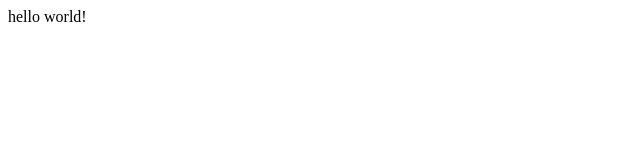
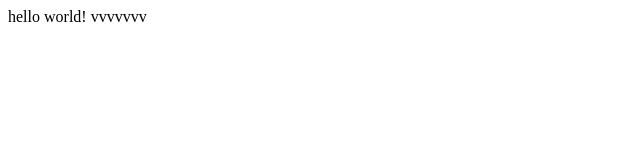
Before and after one commit to ifci/ifci, a plain HTML site: page index.html in a window 1280 px wide. Shown: the full height of the page, 0-640 px from the left. Drawn offline with Linux system fonts and the light colour scheme.

Commit message:
2015-2-1的第二次修改

```diff
--- a/index.html
+++ b/index.html
@@ -6,5 +6,6 @@
 </head>
 <body>
 	hello world!
+	vvvvvvv
 </body>
 </html>
```
